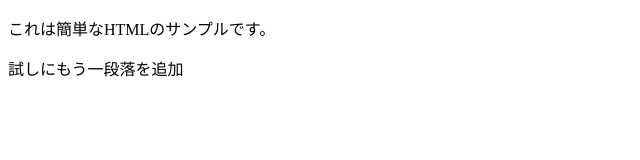
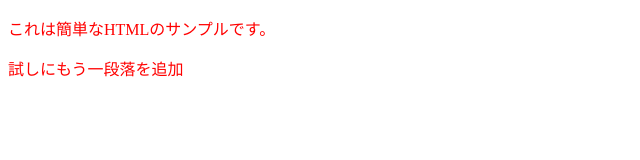
Before and after one commit to tsunekawakaori/html-test, a plain HTML site: page index.html in a window 1280 px wide. Shown: the whole page, without its empty margins (0-640 px from the left). Drawn offline with Linux system fonts and the light colour scheme.

Commit message:
段落の文字色を赤に変更

```diff
--- a/index.html
+++ b/index.html
@@ -3,6 +3,7 @@
     <head>
         <meta charset="UTF-8">
         <title>HTMLのサンプル</title>
+        <link rel="stylesheet" type="text/css" href="web.css">
     </head>
     <body>
         <p>これは簡単なHTMLのサンプルです。</p>
--- /dev/null
+++ b/web.css
@@ -0,0 +1,3 @@
+p {
+    color: red
+}
```
